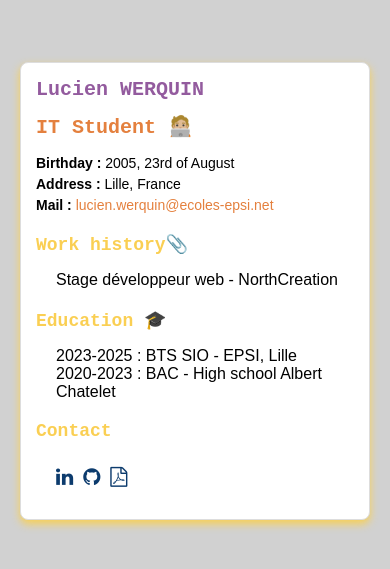
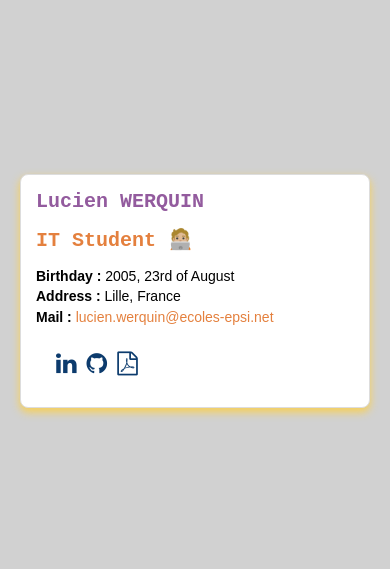
Before and after one commit to lucien-wrq/lucien-wrq.github.io, a plain HTML site: page index.html in a window 390 px wide. Shown: the part 151-720 px from the top of the page. Drawn offline with Linux system fonts and the light colour scheme.

Commit message:
resposive version

```diff
--- a/styles/style.css
+++ b/styles/style.css
@@ -6,19 +6,19 @@ body {
     align-items: center;
     height: 100vh;
     margin: 0;
-    padding: 20px;
+    padding: 1.25em; /* 20px */
     overflow: hidden;
 }
 
 .card {
     background-color: #fff;
     border: 1px solid #ddd;
-    padding: 20px;
-    box-shadow: 0 4px 8px rgb(249, 208, 82);
+    padding: 1.25em; /* 20px */
+    box-shadow: 0 0.25em 0.5em rgb(249, 208, 82); /* 4px and 8px */
     width: 100%;
-    max-width: 600px;
+    max-width: 37.5em; /* 600px */
     max-height: 90vh;
-    border-radius: 8px;
+    border-radius: 0.5em; /* 8px */
     text-align: left;
     overflow-y: auto;
     margin: auto;
@@ -27,12 +27,12 @@ body {
 .card h1 {
     font-family: 'Courier New', Courier, monospace;
     margin-top: 0;
-    font-size: 36px;
+    font-size: 2.25em; /* 36px */
     color: #935b9e;
 }
 
 .card p {
-    margin: 5px 0;
+    margin: 0.3125em 0; /* 5px */
 }
 
 .card p:first-of-type {
@@ -42,34 +42,34 @@ body {
 .card .section-title {
     font-family: 'Courier New', Courier, monospace;
     font-weight: bold;
-    margin-top: 20px;
+    margin-top: 1.25em; /* 20px */
     color: #facf53;
-    font-size: 18px;;
+    font-size: 1.125em; /* 18px */
 }
 
 .card .IT {
     font-family: 'Courier New', Courier, monospace;
     margin-bottom: 5%;
-    font-size: 20px;
+    font-size: 1.25em; /* 20px */
     color: #e4803e;
 }
 
 .card ul, .card ol {
-    padding-left: 20px;
+    padding-left: 1.25em; /* 20px */
     list-style-type: none;
 }
 
 .card ul.social-links {
     display: flex;
-    padding-top: 10px;
+    padding-top: 0.625em; /* 10px */
 }
 
 .card ul.social-links li {
-    margin-right: 10px;
+    margin-right: 0.625em; /* 10px */
 }
 
 .card ul.social-links li a {
-    font-size: 24px;
+    font-size: 1.5em; /* 24px */
     color: #0C3B6D;
     text-decoration: none;
 }
@@ -89,22 +89,23 @@ body {
 }
 
 .email-link:focus {
-    outline: 2px solid #935b9e;
+    outline: 0.125em solid #935b9e; /* 2px */
 }
 
-
-
-@media (max-width: 600px) {
+/* Media Query pour masquer certaines sections */
+@media (max-width: 37.5em) { /* 600px */
     .card {
-        padding: 15px;
+        padding: 0.9375em; /* 15px */
     }
     .card h1 {
-        font-size: 20px;
+        font-size: 1.25em; /* 20px */
     }
     .card p {
-        font-size: 14px;
+        font-size: 0.875em; /* 14px */
     }
-    .card ul.social-links li a {
-        font-size: 20px;
+
+    /* Masquer les sections si l'écran est petit */
+    .section-title, ol, ul {
+        display: none;
     }
 }
```
